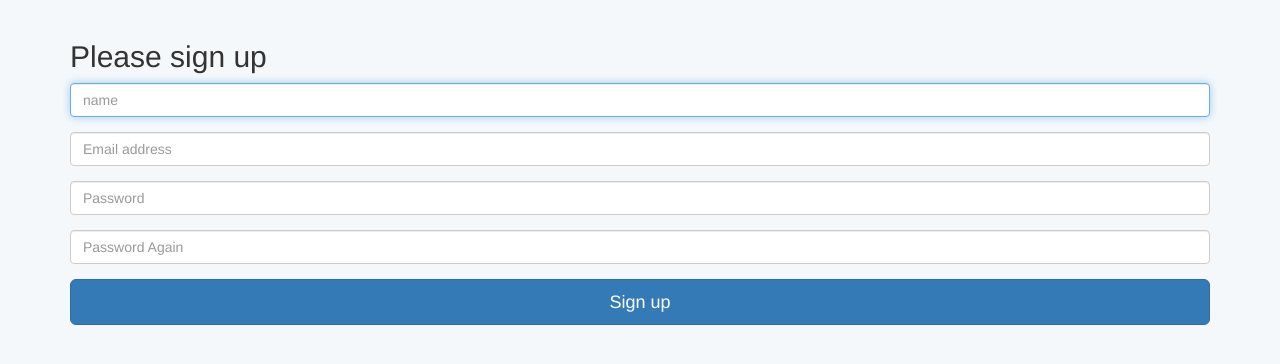
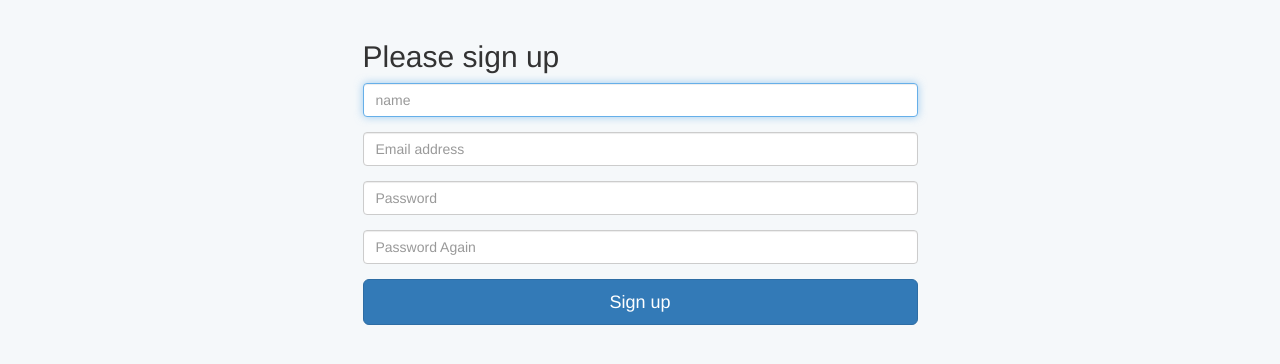
Before and after one commit to clemwek/bucketapp, a Flask app: page /register in a window 1280 px wide. Shown: the part 52-416 px from the top of the page. Run offline with Flask 2, Linux system fonts and the light colour scheme; parts of the project's set-up code (start-up, migrations or seed data) failed here and were passed over; some libraries are stand-ins or nearby versions.

Commit message:
Add style for the loging and register forms

```diff
--- a/bucketapp/templates/login.html
+++ b/bucketapp/templates/login.html
@@ -3,6 +3,8 @@
 {% block page_content %}
 
 <div class="container">
+    <div class="row">
+        <div class="col-md-6 col-md-offset-3">
             {% for message in get_flashed_messages() %}
                 <div class="alert alert-success" role="alert">
                     <button type="button" class="close" data-dismiss="alert" aria-label="Close">
@@ -37,5 +39,7 @@
                 <button class="btn btn-lg btn-primary btn-block" type="submit">Sign in</button>
             </form>
         </div>
+    </div>
+</div>
 
 {% endblock %}
--- a/bucketapp/templates/register.html
+++ b/bucketapp/templates/register.html
@@ -3,6 +3,8 @@
 {% block page_content %}
 
 <div class="container">
+    <div class="row">
+        <div class="col-md-6 col-md-offset-3">
             {% for message in get_flashed_messages() %}
                 <div class="alert alert-success" role="alert">
                     <button type="button" class="close" data-dismiss="alert" aria-label="Close">
@@ -41,5 +43,7 @@
                 <button class="btn btn-lg btn-primary btn-block" type="submit">Sign up</button>
             </form>
         </div>
+    </div>
+</div>
 
 {% endblock %}
--- a/bucketapp/templates/welcome.html
+++ b/bucketapp/templates/welcome.html
@@ -11,7 +11,7 @@
             <p>{{ message }}</p>
         </div>
     {% endfor %}
-    <div class="jumbotron">
+    <div class="jumbotron text-center">
         <h1>Bucket List</h1>
         <p class="lead">What would you like to do in the next few years? Climb a mountain? Learn to ride a bike? :) It’s important to  keep track of what you have already done and what you are yet to achieve. Register and start tracking.</p>
         <p>
```
Lines whose indentation alone changed are shown as unchanged.
